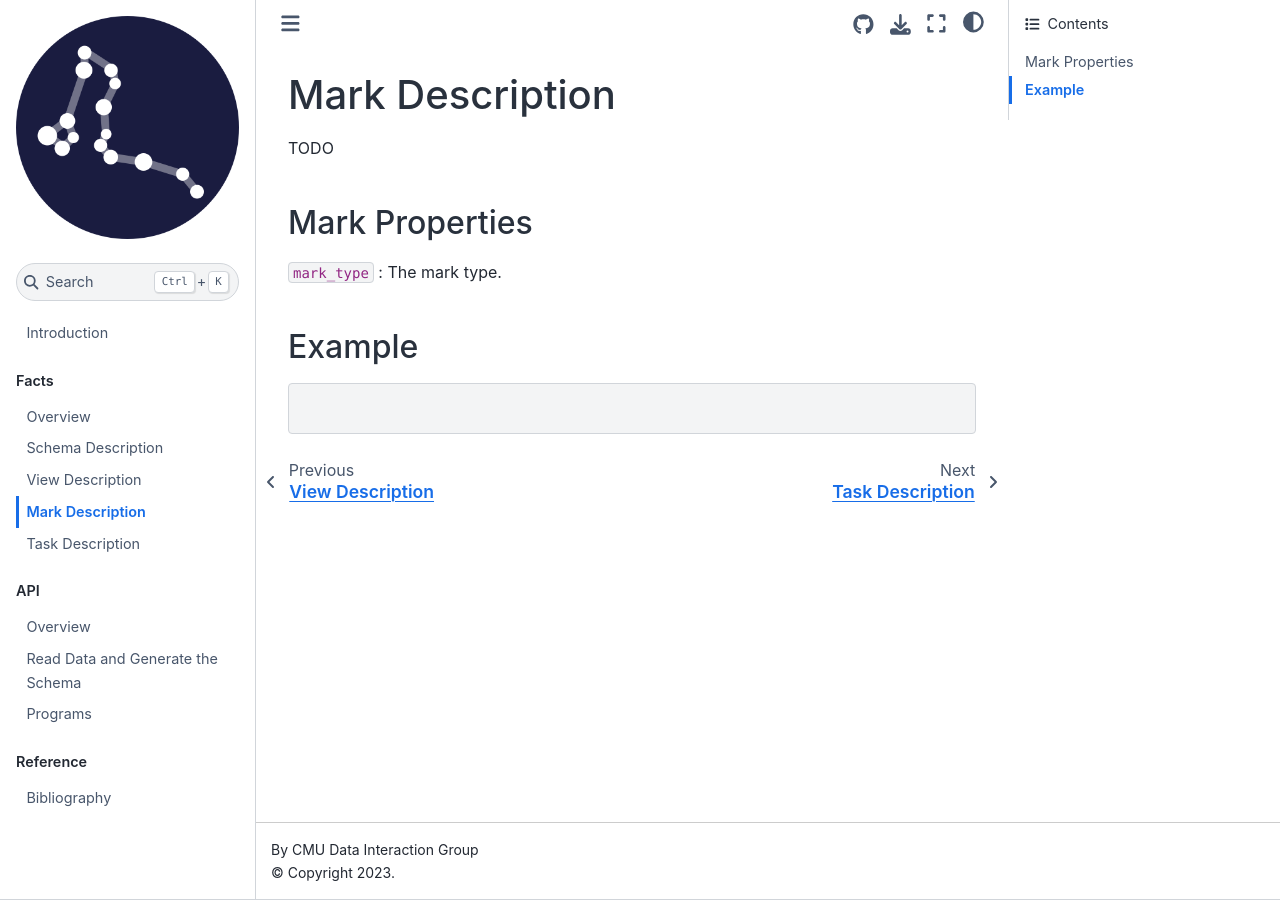
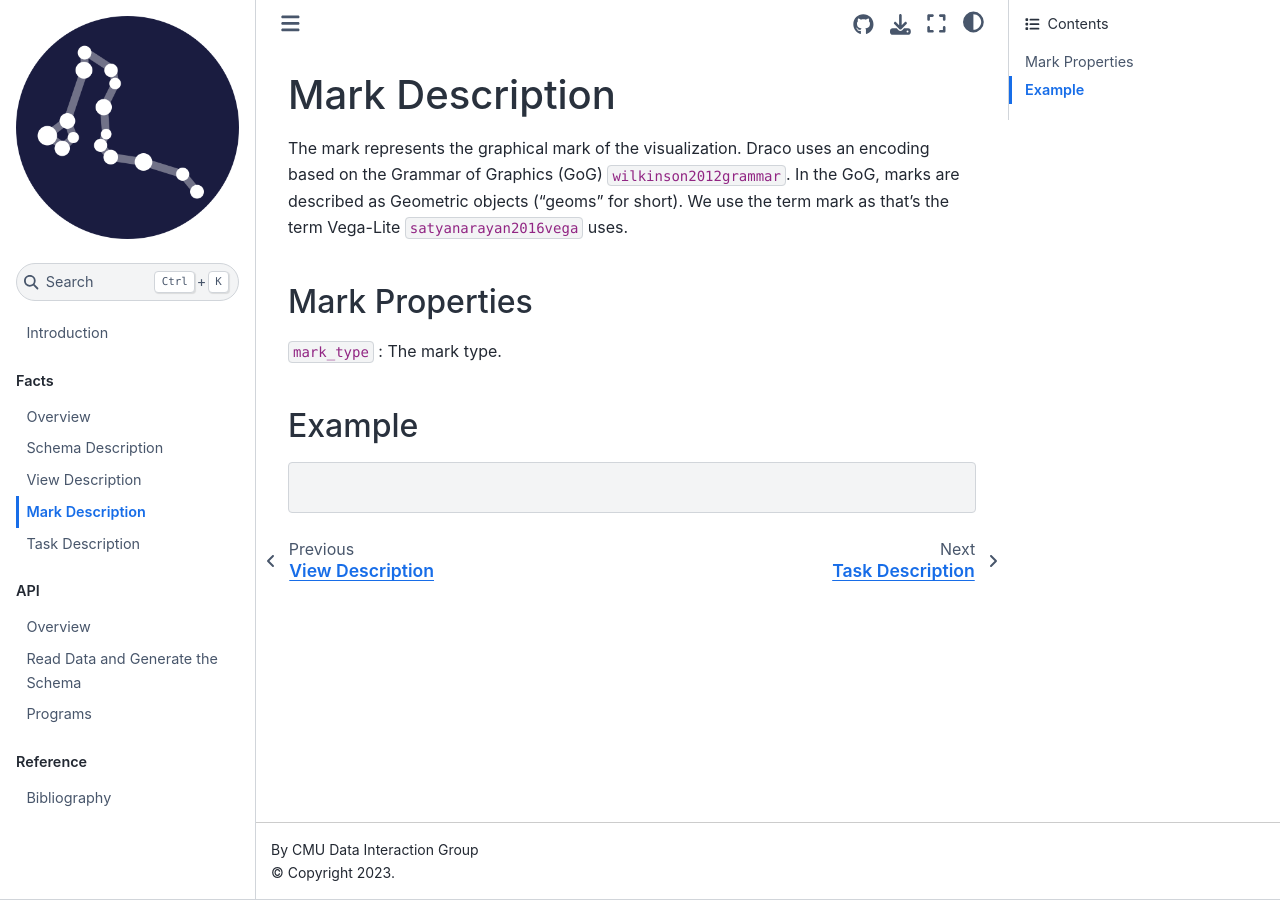
Before and after one commit to cmudig/draco2, a Jupyter Book: the page built from docs/facts/mark.md, in a window 1280 px wide. Built offline with Jupyter Book 1.0.4 settings and Sphinx 7.4.7 and the Sphinx Book theme 1.1.4, drawn with Linux system fonts in a browser that asks for light colours; cross-references to code outside the pages are shown as plain code.

Commit message:
docs: intro to marks

```diff
--- a/docs/facts/mark.md
+++ b/docs/facts/mark.md
@@ -1,6 +1,6 @@
 # Mark Description
 
-TODO
+The mark represents the graphical mark of the visualization. Draco uses an encoding based on the Grammar of Graphics (GoG) {cite}`wilkinson2012grammar`. In the GoG, marks are described as Geometric objects ("geoms" for short). We use the term mark as that's the term Vega-Lite {cite}`satyanarayan2016vega` uses.
 
 ## Mark Properties
 
--- a/docs/references.bib
+++ b/docs/references.bib
@@ -20,3 +20,12 @@
   journal = {Journal of open source software},
   year    = {2018}
 }
+
+@incollection{wilkinson2012grammar,
+  title     = {The grammar of graphics},
+  author    = {Wilkinson, Leland},
+  booktitle = {Handbook of computational statistics},
+  pages     = {375--414},
+  year      = {2012},
+  publisher = {Springer}
+}
```
Also changed, not shown: docs/facts/intro.md (+2 -0 lines).
